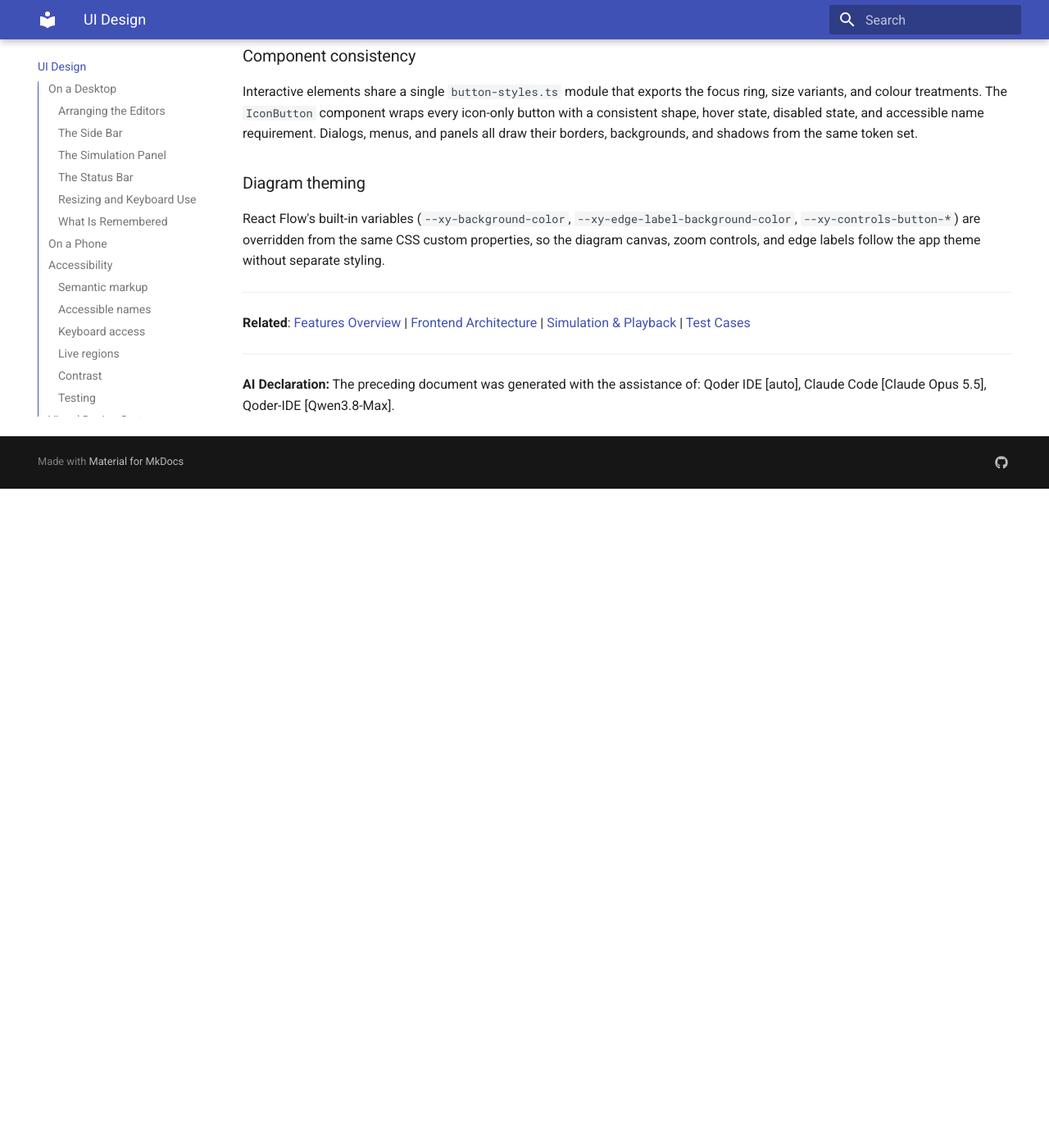
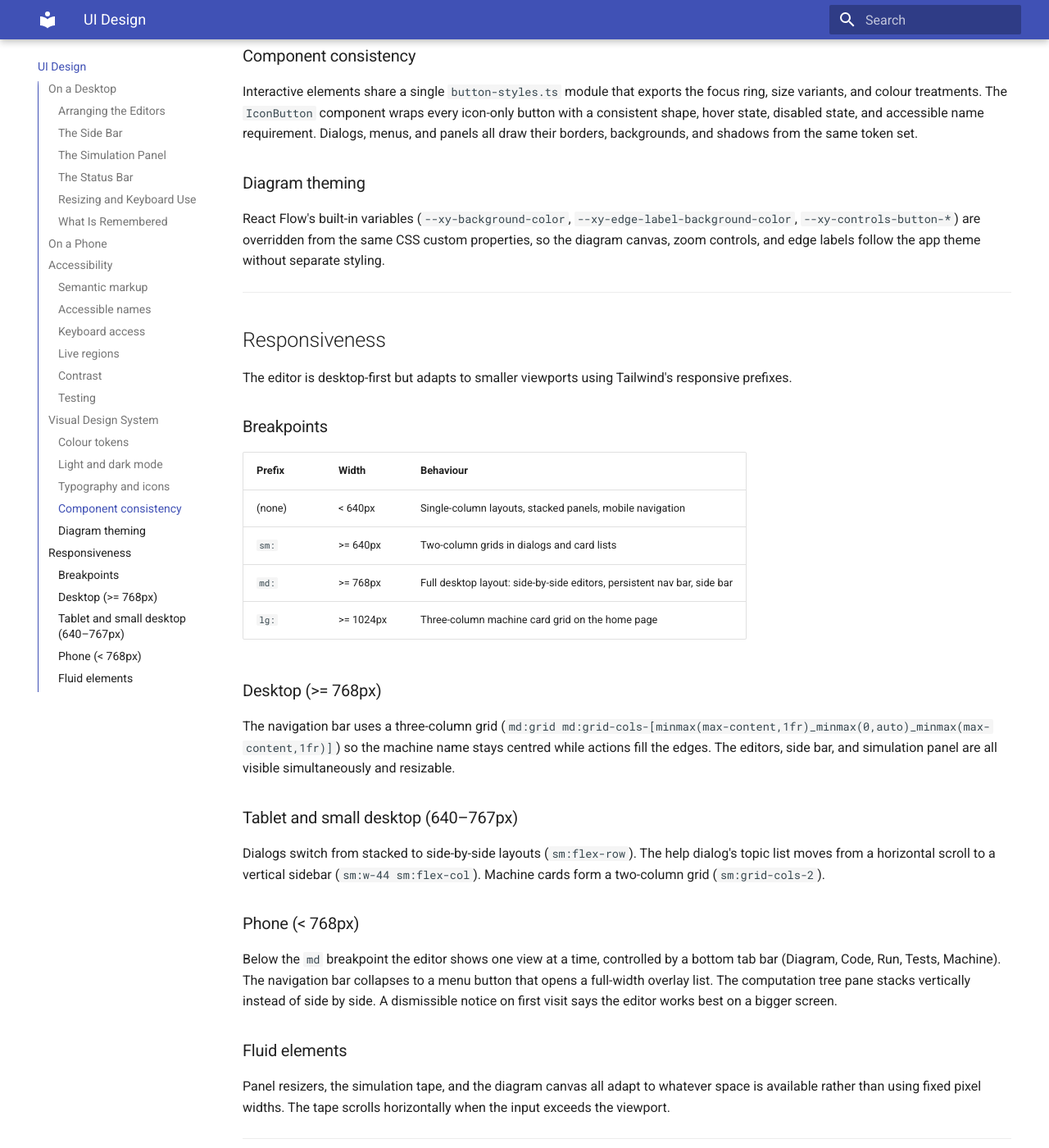
Before and after one commit to 2883251/Automata-Editor-and-Visualiser-Documentation, an MkDocs documentation site: the page built from docs/ui-design.md, in a window 1280 px wide and 1400 px high, scrolled down 4757 px. Shown: the whole window at 82% size. Built offline with MkDocs 1.6.1 and Material for MkDocs 9.7.7, drawn with Linux system fonts in a browser that asks for light colours; before the commit the page ends 5353 px from its top, so only the background shows below that.

Commit message:
docs(ui): document responsive design approach
Assisted-by: Qoder-IDE[Qwen3.8-Max]

```diff
--- a/docs/ui-design.md
+++ b/docs/ui-design.md
@@ -129,6 +129,37 @@ React Flow's built-in variables (`--xy-background-color`, `--xy-edge-label-backg
 
 ---
 
+## Responsiveness
+
+The editor is desktop-first but adapts to smaller viewports using Tailwind's responsive prefixes.
+
+### Breakpoints
+
+| Prefix | Width | Behaviour |
+|---|---|---|
+| (none) | < 640px | Single-column layouts, stacked panels, mobile navigation |
+| `sm:` | >= 640px | Two-column grids in dialogs and card lists |
+| `md:` | >= 768px | Full desktop layout: side-by-side editors, persistent nav bar, side bar |
+| `lg:` | >= 1024px | Three-column machine card grid on the home page |
+
+### Desktop (>= 768px)
+
+The navigation bar uses a three-column grid (`md:grid md:grid-cols-[minmax(max-content,1fr)_minmax(0,auto)_minmax(max-content,1fr)]`) so the machine name stays centred while actions fill the edges. The editors, side bar, and simulation panel are all visible simultaneously and resizable.
+
+### Tablet and small desktop (640–767px)
+
+Dialogs switch from stacked to side-by-side layouts (`sm:flex-row`). The help dialog's topic list moves from a horizontal scroll to a vertical sidebar (`sm:w-44 sm:flex-col`). Machine cards form a two-column grid (`sm:grid-cols-2`).
+
+### Phone (< 768px)
+
+Below the `md` breakpoint the editor shows one view at a time, controlled by a bottom tab bar (Diagram, Code, Run, Tests, Machine). The navigation bar collapses to a menu button that opens a full-width overlay list. The computation tree pane stacks vertically instead of side by side. A dismissible notice on first visit says the editor works best on a bigger screen.
+
+### Fluid elements
+
+Panel resizers, the simulation tape, and the diagram canvas all adapt to whatever space is available rather than using fixed pixel widths. The tape scrolls horizontally when the input exceeds the viewport.
+
+---
+
 **Related**: [Features Overview](Features/index.md) | [Frontend Architecture](Technical%20Architecture/frontend-architecture.md) | [Simulation & Playback](Features/simulation.md) | [Test Cases](Features/test-cases.md)
 
 ---
```
